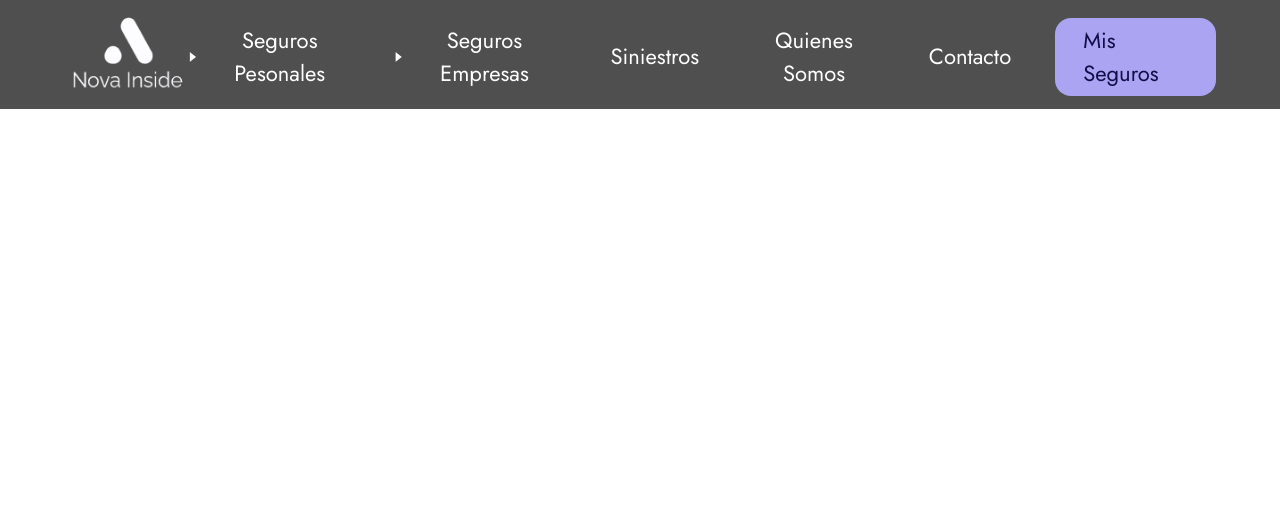
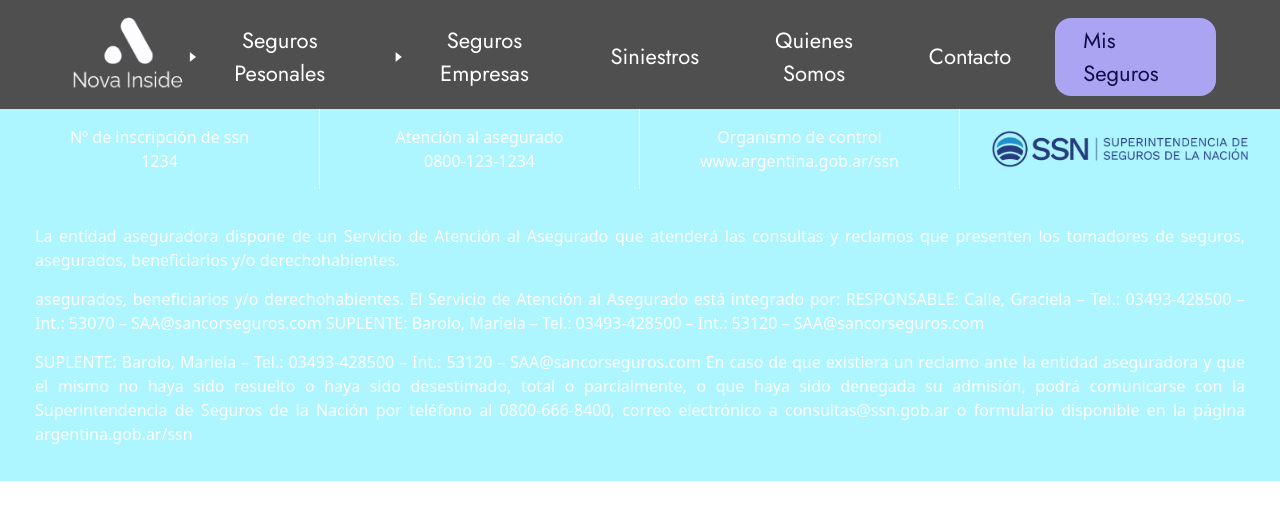
Before and after one commit to joblyapp/team-legumbre, a React (Vite) app: page /contacto in a window 1280 px wide. Shown: the top 520 px of the page. Built offline with nearby package versions, Linux system fonts and the light colour scheme; a web font is replaced by a local one.

Commit message:
modificando footer para que se vea en todas las pestañas

```diff
--- a/src/App.jsx
+++ b/src/App.jsx
@@ -1,16 +1,18 @@
 import "./App.css";
 import { BrowserRouter as Router, Route, Routes } from "react-router-dom";
 import NavPersonalizado from "./componentes/puro/NavPersonalizado";
+import Footer from "./componentes/Footer";
 
 import Landing from "./componentes/Landing";
 import SignUp from "./componentes/SignUp";
 import { Seguros } from "./componentes/Share";
 import { servicios } from "./Helpers/Servicios";
 
+
 function App() {
   return (
     <Router>
-      <div className="relative w-full flex flex-wrap">
+      <div className="relative w-full flex flex-wrap bg-[var(--color-green-base)]">
         <NavPersonalizado tipoOscuro={false} cambiar={true} />
         <Routes>
           <Route exact path="/" element={<Landing />} />
@@ -33,6 +35,7 @@ function App() {
             })}
           </Route>
         </Routes>
+        <Footer/>
       </div>
     </Router>
   );
--- a/src/componentes/Landing/index.jsx
+++ b/src/componentes/Landing/index.jsx
@@ -1,7 +1,6 @@
 import HomeSectionContent from "../HomeSectionContent";
 import GalleryConteiner from "../GalleryConteiner";
 import SectionBanner from "../SectionBanner";
-import Footer from "../Footer";
 
 const Landing = () => {
   return (
@@ -9,7 +8,6 @@ const Landing = () => {
       <HomeSectionContent></HomeSectionContent>
       <GalleryConteiner></GalleryConteiner>
       <SectionBanner />
-      <Footer />
     </div>
   );
 };
--- a/src/modul-css/footer.css
+++ b/src/modul-css/footer.css
@@ -12,7 +12,10 @@
     border-right: none;
 }
 
+
+
 .section-footer {
+    margin-top: 100px;
     background-color: var(--principal);
     width: 100%;
     color: white;
@@ -89,10 +92,6 @@
 }
 
 @media (max-width: 375px) {
-    .box span {
-        left: 5rem;
-        top: 25px;
-    }
     .box a img{
         padding: 1rem;
     }
```
Also changed, not shown: 1 other file (tests, documents, lock files or other folders).
